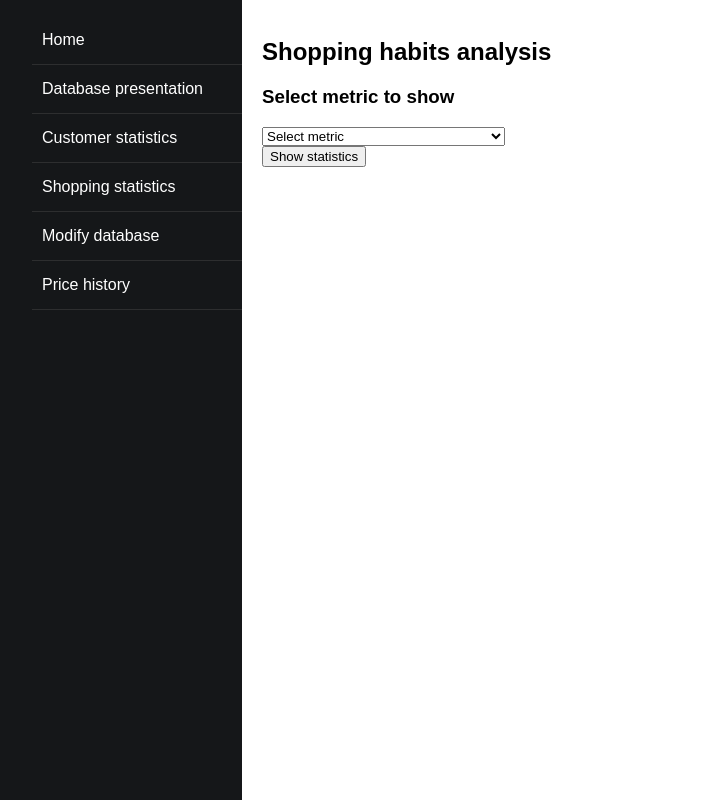
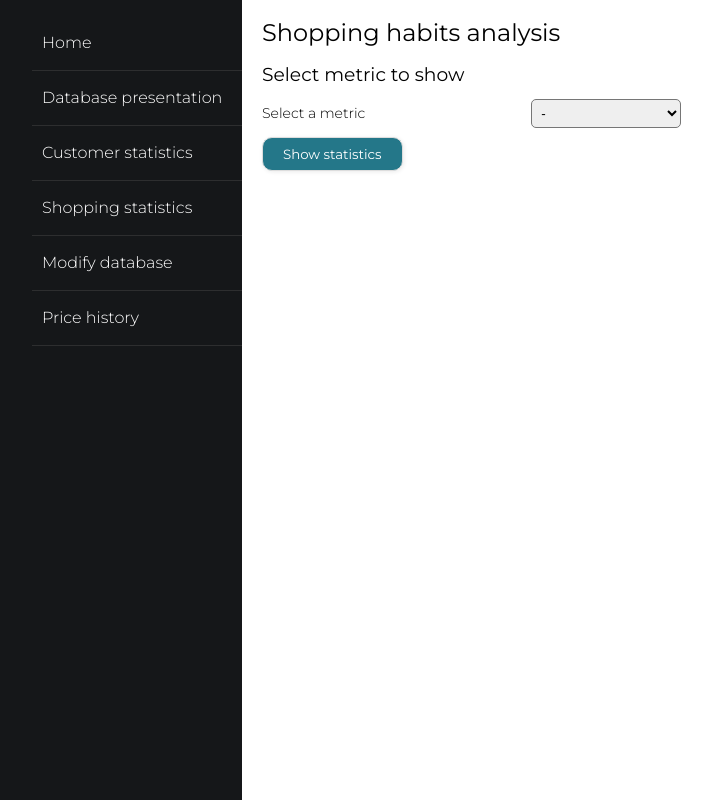
Before and after one commit to gkanel97/supermarketDB, a Flask app: page /shopping-stats in a window 1280 px wide. Shown: the whole page, without its empty margins (8-720 px from the left). Run offline with Flask 2, Linux system fonts and the light colour scheme.

Commit message:
Improved web site appereance using CSS

```diff
--- a/src/static/css/style.css
+++ b/src/static/css/style.css
@@ -1,6 +1,22 @@
 body {
   margin: 0px;
-  font-family: sans-serif;
+  font-family: 'Montserrat', sans-serif;
+  font-weight: 300;
+  line-height: 1.5;
+}
+
+h2 {
+  padding-top: 15px;
+  font-family: 'Montserrat', sans-serif;
+  font-weight: 400;
+  margin: 0px;
+}
+
+h3,
+h4 {
+  font-family: 'Montserrat', sans-serif;
+  font-weight: 400;
+  margin: 10px 0px;
 }
 
 a {
@@ -11,21 +27,69 @@ a {
 table {
   font-family: sans-serif;
   border-collapse: collapse;
-  table-layout: auto
-  width: 100%;
+  margin: 15px 0;
+  font-size: 0.9em;
+  min-width: 400px;
+  border-radius: 5px 5px 0 0;
+  overflow: hidden;
+  box-shadow: 0 0 20px rgba(0, 0, 0, 0.15);
 }
 
-td {
-  border: 1px solid black;
+table thead tr {
+  background-color: #0d697de6;
+  color: #ffffff;
   text-align: left;
-  padding: 8px;
+  font-weight: bold;
 }
 
-th {
-  border: 1px solid black;
-  text-align: center;
-  padding: 8px;
-  background-color: #dddddd;
+table th,
+table td {
+  padding: 8px 5px;
+}
+
+table tbody tr {
+  border-bottom: 1px solid #dddddd;
+}
+
+table tbody tr:nth-of-type(even) {
+  background-color: #f3f3f3;
+}
+
+form label {
+  display: inline-block;
+  margin-right: 15px;
+  margin-bottom: 13px;
+  width: 250px;
+  font-size: 14px;
+}
+
+form input {
+  box-sizing: border-box;
+  border: 1px solid #dddddd;
+  box-shadow: 1px 1px 4px #ebebeb;
+  border-radius: 10px;
+  padding: 7px;
+  outline: none;
+}
+
+form input[type="text"] {
+  width: 300px;
+}
+
+form input[type="submit"] {
+  background-color: #0d697de6;
+  color: #ffffff;
+  padding: 8px 20px;
+  font-family: "Montserrat", sans-serif;
+  font-weight: 400;
+}
+
+select {
+  border-radius: 5px;
+  padding: 5px;
+  outline: none;
+  margin-right: 5px;
+  width: 150px;
 }
 
 .sidebar {
@@ -40,7 +104,4 @@ th {
   list-style: none;
   padding: 15px 10px;
   border-bottom: 1px solid rgba(100,100,100,0.3);
-
-.main_part {
-  padding: 0 0 0 260px;
 }
--- a/src/templates/layout.html
+++ b/src/templates/layout.html
@@ -2,6 +2,7 @@
   <head>
     {% block head %}
       <link rel="stylesheet" href="{{ url_for('static', filename='css/style.css') }}">
+      <link rel="stylesheet" href="https://fonts.googleapis.com/css?family=Montserrat:300,400">
       <title>{% block page_title %}{% endblock %}</title>
     {% endblock %}
   </head>
@@ -19,8 +20,7 @@
       </nav>
     </div>
     <div class="text_title" style="margin-left: 270px">
-      <br>
-      <h2>{% block text_title %}{% endblock %}
+      <h2>{% block text_title %}{% endblock %}</h2>
     </div>
     <div class="main_part" style="margin-left: 270px; margin-right: 50px">
       {% block main_part %}{% endblock %}
--- a/src/templates/presentation.html
+++ b/src/templates/presentation.html
@@ -6,11 +6,14 @@
 {% block text_title %}Database query results{% endblock %}
 {% block main_part %}
 <table>
+  <thead>
     <tr>
       {% for header in data[0] %}
         <th> {{ header|capitalize }} </th>
       {% endfor %}
     </tr>
+  </thead>
+  <tbody>
     {% for row in data[1] %}
       <tr>
         {% for cell in row %}
@@ -18,5 +21,6 @@
         {% endfor %}
       </tr>
     {% endfor %}
+  </tbody>
 </table><br>
 {% endblock %}
--- a/src/templates/shopping_stats.html
+++ b/src/templates/shopping_stats.html
@@ -6,10 +6,10 @@
 {% block text_title %}Shopping habits analysis{% endblock %}
 {% block main_part %}
 <h3>Select metric to show</h3>
-<div>
 <form method="POST" action="/shopping-stats">
-    <select id="metric_dropdown" name="select_metric"><br>
-        <option value="" selected disabled hidden>Select metric</option>
+    <label for="metric_dropdown">Select a metric</label>
+    <select id="metric_dropdown" name="select_metric">
+        <option value="" selected disabled hidden>-</option>
         <option value="fav_pairs">Product pairs usually bought together</option>
         <option value="fav_spot">Shelves with most purchases</option>
         <option value="label_pop">Label popularity per category</option>
@@ -17,16 +17,18 @@
     </select><br>
     <input type="submit" value="Show statistics">
 </form>
-</div>
 
 {% if metric == 'fav_pairs' %}
     <h3>Favorite pairs</h3>
     <table>
+      <thead>
         <tr>
             {% for header in data['fav_pairs']['headers'] %}
                 <th> {{ header|capitalize }} </th>
             {% endfor %}
         </tr>
+      </thead>
+      <tbody>
         {% for row in data['fav_pairs']['values'] %}
             <tr>
                 {% for cell in row %}
@@ -34,16 +36,20 @@
                 {% endfor %}
             </tr>
         {% endfor %}
+      </tbody>
     </table>
 
 {% elif metric == 'fav_spot' %}
     <h3>Best spot to place products</h3>
     <table>
+      <thead>
         <tr>
             {% for header in data['fav_spot']['headers'] %}
                 <th> {{ header|capitalize }} </th>
             {% endfor %}
         </tr>
+      </thead>
+      <tbody>
         {% for row in data['fav_spot']['values'] %}
             <tr>
                 {% for cell in row %}
@@ -51,16 +57,20 @@
                 {% endfor %}
             </tr>
         {% endfor %}
+      </tbody>
     </table>
 
 {% elif metric == 'label_pop' %}
     <h3>Label popularity per product category</h3>
     <table>
+      <thead>
         <tr>
             {% for header in data['label_pop']['headers'] %}
                 <th> {{ header|capitalize }} </th>
             {% endfor %}
         </tr>
+      </thead>
+      <tbody>
         {% for row in data['label_pop']['values'] %}
             <tr>
                 {% for cell in row %}
@@ -68,16 +78,20 @@
                 {% endfor %}
             </tr>
         {% endfor %}
+      </tbody>
     </table>
 
 {% elif metric == 'fav_hour' %}
     <h3>Money spent per hour</h3>
     <table>
+      <thead>
         <tr>
             {% for header in data['money_hour']['headers'] %}
                 <th> {{ header|capitalize }} </th>
             {% endfor %}
         </tr>
+      </thead>
+      <tbody>
         {% for row in data['money_hour']['values'] %}
             <tr>
                 {% for cell in row %}
@@ -85,14 +99,18 @@
                 {% endfor %}
             </tr>
         {% endfor %}
+      </tbody>
     </table>
     <h3>Visits per age group and hour</h3>
     <table>
+      <thead>
         <tr>
             {% for header in data['age_hour']['headers'] %}
                 <th> {{ header|capitalize }} </th>
             {% endfor %}
         </tr>
+      </thead>
+      <tbody>
         {% for row in data['age_hour']['values'] %}
             <tr>
                 {% for cell in row %}
@@ -100,6 +118,7 @@
                 {% endfor %}
             </tr>
         {% endfor %}
+      </tbody>
     </table>
 {% endif %}
 {% endblock %}
```
Also changed, not shown: src/templates/homepage.html (+3 -5 lines), src/templates/modify_tables.html (+22 -21 lines), src/templates/price_history.html (+8 -4 lines), src/templates/select.html (+32 -30 lines). Lines whose indentation alone changed are shown as unchanged.
